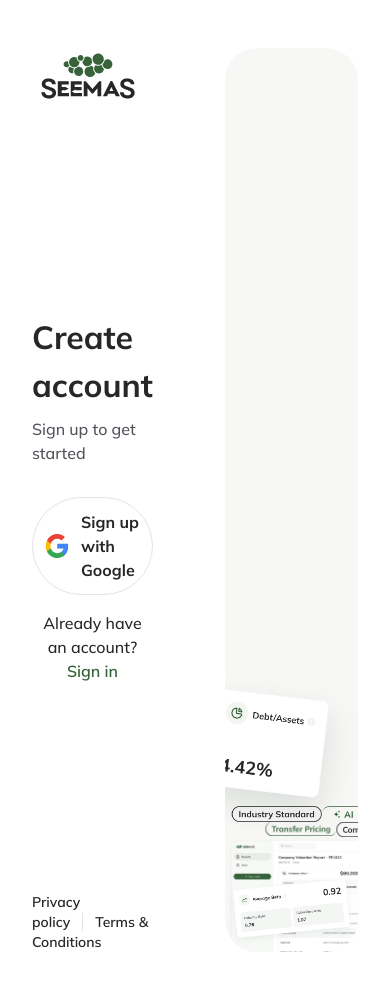
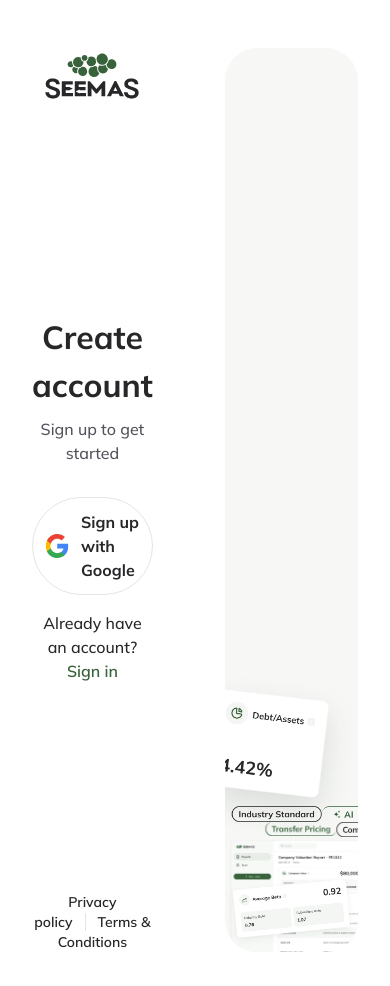
Before and after one commit to yassinezaanouni/seemas, a Next.js app: page /auth/sign-up in a window 390 px wide. Shown: the top 986 px of the page. Built offline with nearby package versions, Linux system fonts and the light colour scheme.

Commit message:
improve responsivness

```diff
--- a/src/app/auth/component/auth-form.tsx
+++ b/src/app/auth/component/auth-form.tsx
@@ -34,19 +34,19 @@ export const AuthForm = ({title, subtitle, description, link}: AuthFormProps) =>
     animate="visible"
   >
     <motion.h1
-      className="text-[2rem] font-bold"
+      className="text-center text-[2rem] font-bold lg:text-start"
       variants={itemVariants}
     >
       {title}
     </motion.h1>
     <motion.p
-      className="mt-2 font-medium text-zinc-600"
+      className="mt-2 text-center font-medium text-zinc-600 lg:text-start"
       variants={itemVariants}
     >
       {subtitle}
     </motion.p>
     <motion.div
-      className="w-[min(100%,480px)]"
+      className="mx-auto w-[min(100%,480px)] lg:ml-0"
       variants={itemVariants}
     >
       <AnimatePresence mode="wait">
--- a/src/app/auth/component/left-panel.tsx
+++ b/src/app/auth/component/left-panel.tsx
@@ -46,7 +46,10 @@ export const LeftPanel = (props: AuthFormProps) => {
       initial="hidden"
       animate="visible"
     >
-      <motion.div variants={itemVariants}>
+      <motion.div
+        className="mx-auto lg:ml-0"
+        variants={itemVariants}
+      >
         <Logo />
       </motion.div>
       <motion.div variants={itemVariants}>
@@ -60,7 +63,7 @@ export const LeftPanel = (props: AuthFormProps) => {
 };
 
 const Footer = () => (
-  <div className="text-sm font-semibold">
+  <div className="text-center text-sm font-semibold lg:text-start">
     <motion.span
       whileHover={{scale: 1.05}}
       whileTap={{scale: 0.95}}
--- a/src/app/auth/sign-in/page.tsx
+++ b/src/app/auth/sign-in/page.tsx
@@ -4,7 +4,7 @@ import {RightPanel} from "@/app/auth/component/right-panel";
 import {LeftPanel} from "../component/left-panel";
 
 const page = () => (
-  <section className="container flex h-screen min-h-[1000px] gap-[4.5rem]">
+  <section className="container flex h-screen min-h-[1000px] flex-col gap-[4.5rem] lg:flex-row">
     <LeftPanel
       title="Welcome back to SeemaS"
       subtitle="Sign in to continue."
--- a/src/app/reports/create/components/step1-content.tsx
+++ b/src/app/reports/create/components/step1-content.tsx
@@ -56,7 +56,7 @@ export function Step1Content({data, setData}: {data: any; setData: any}) {
       variants={containerVariants}
     >
       <motion.h2
-        className="mb-4 mt-10 text-[1.125rem] text-xl font-bold"
+        className="mb-4 mt-5 text-[1.125rem] text-xl font-bold md:mt-8 lg:mt-10"
         variants={itemVariants}
       >
         What would you like to Value?
--- a/src/app/reports/create/components/step2-content.tsx
+++ b/src/app/reports/create/components/step2-content.tsx
@@ -11,7 +11,7 @@ export const Step2Content = ({data, setData}: {data: any; setData: any}) => {
       transition={{duration: 0.3}}
     >
       <motion.h2
-        className="mb-4 mt-10 text-[1.125rem] text-xl font-bold"
+        className="mb-4 mt-5 text-[1.125rem] text-xl font-bold md:mt-8 lg:mt-10"
         initial={{opacity: 0, x: -20}}
         animate={{opacity: 1, x: 0}}
         transition={{delay: 0.1}}
--- a/src/app/reports/create/components/step3-content.tsx
+++ b/src/app/reports/create/components/step3-content.tsx
@@ -72,7 +72,7 @@ export const Step3Content = ({onFileUpload, data, setData}: Step2ContentProps) =
       transition={{duration: 0.3}}
     >
       <motion.h2
-        className="mt-10 text-[1.125rem] text-xl font-bold"
+        className="mt-5 text-[1.125rem] text-xl font-bold md:mt-8 lg:mt-10"
         initial={{opacity: 0, x: -20}}
         animate={{opacity: 1, x: 0}}
         transition={{delay: 0.1}}
@@ -154,7 +154,7 @@ const UploadedFileView = ({file, progress, onCancel}: UploadedFileViewProps) =>
       </motion.div>
       <div className="flex w-full items-start justify-between gap-2">
         <div>
-          <h3 className="text-sm font-semibold">{file.name}</h3>
+          <h3 className="truncate-2 text-sm font-semibold">{file.name}</h3>
           <p className="mt-0.5 text-sm font-semibold text-zinc-400">{(file.size / (1024 * 1024)).toFixed(2)} MB</p>
         </div>
         <motion.button
--- a/src/app/reports/create/page.tsx
+++ b/src/app/reports/create/page.tsx
@@ -81,7 +81,7 @@ const Page = () => {
             className=""
           />
           <motion.h1
-            className="mt-10 text-[2rem] font-bold"
+            className="mt-5 text-[2rem] font-bold leading-tight md:mt-8 lg:mt-10"
             initial={{x: -20, opacity: 0}}
             whileInView={{x: 0, opacity: 1}}
             transition={{duration: 0.5, delay: 0.6}}
@@ -95,11 +95,12 @@ const Page = () => {
             animate={{x: 0, opacity: 1}}
             exit={{x: -20, opacity: 0}}
             transition={{duration: 0.3}}
+            className="mb-6"
           >
             {stepsContent[currentStep - 1]}
           </motion.div>
           <motion.div
-            className="mt-auto flex justify-between"
+            className="mt-auto flex justify-between gap-2"
             initial={{y: 20, opacity: 0}}
             whileInView={{y: 0, opacity: 1}}
             transition={{duration: 0.5, delay: 0.8}}
```
Also changed, not shown: src/app/globals.css (+8 -0 lines).
